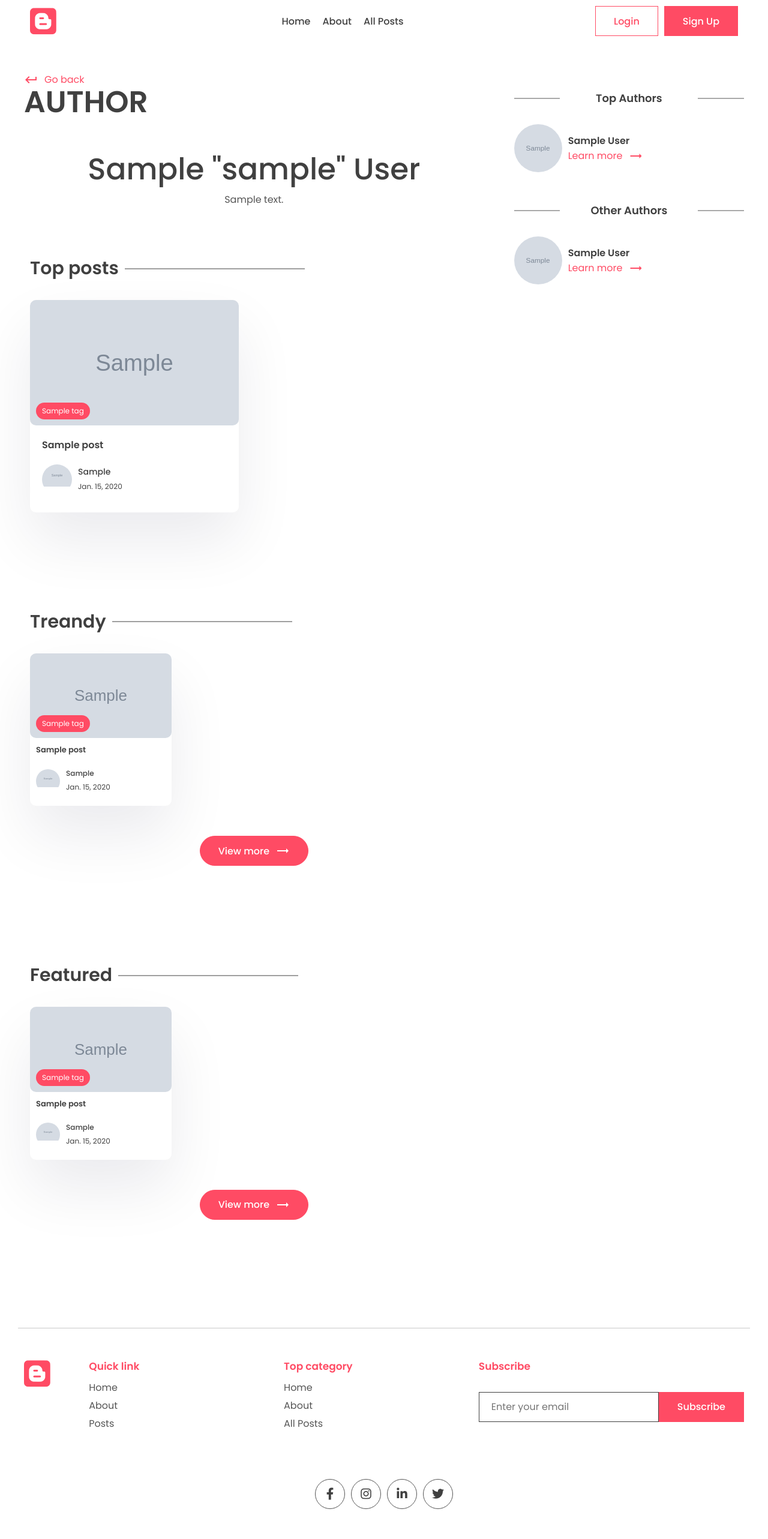
After one commit to MK543/PJF_Kozlowski, a Django app: a page that uses templates/base.html in a window 1280 px wide. The commit adds this page. Shown: the whole page at 60% size. Run offline with Django 5.2, Linux system fonts and the light colour scheme; tables that the repository leaves empty hold one stand-in row (values such as "Sample post"); grey boxes marked "Sample" are stand-in pictures; some libraries are stand-ins or nearby versions.

Commit message:
Added author side, tag side, search side, about side, cookies

```diff
--- a/app/admin.py
+++ b/app/admin.py
@@ -1,8 +1,10 @@
 from django.contrib import admin
 
-from app.models import Comment, Post, Tag
+from app.models import Comment, Post, Profile, Tag, WebsiteMeta
 
 # Register your models here.
 admin.site.register(Post)
 admin.site.register(Tag)
 admin.site.register(Comment)
+admin.site.register(Profile)
+admin.site.register(WebsiteMeta)
--- /dev/null
+++ b/app/templates/app/author.html
@@ -0,0 +1,180 @@
+{% extends "base.html" %}
+{% load static %}
+{% block title %}Blog | Author's page {% endblock title %}
+{% block content %}
+    <div class="container">
+        <div class="layout">
+          <!-- left layout -->
+          <div class="left">
+            <div class="page-top">
+              <div class="top flex">
+                <div class="page-name">
+                  <a href="#" class="learn">
+                    <span class="material-icons"> keyboard_return </span> Go
+                    back
+                  </a>
+                  <h1>Author</h1>
+                </div>
+              </div>
+            </div>
+
+            <center>
+                <div class="typo">
+                    <h1 class="title">{{author.user.first_name}} "{{author.user.username}}" {{author.user.last_name}}</h1>
+                    <p>{{author.bio}}</p>
+                </div>
+            </center>
+            <section class="sp">
+                <div class="container">
+                    <h1 class="sec-title">Top posts</h1>
+                    <div class="grid-2 blog">
+                    {% for post in top_posts %}
+                    <!-- card -->
+                        <a href="{% url "post_page" post.slug %}">
+                            <div class="card">
+                                <div class="post-img">
+                                    <img src="{{post.image.url}}" alt="" />
+                                    <div class="tag">{{post.tags.all.0.name}}</div>
+                                </div>
+                                <div class="card-content">
+                                    <h3>
+                                    {{ post.title }}
+                                    </h3>
+                                    <div class="author">
+                                        <div class="profile-pic">
+                                            <img src="{{author.profile_image.url}}" alt="" />
+                                        </div>
+                                        <div class="details">
+                                            <p>{{author.user.first_name}}</p>
+                                            <small>{{post.last_updated|date}}</small>
+                                        </div>
+                                    </div>
+                                </div>
+                            </div>
+                        </a>
+                    <!-- card end-->
+                    {% empty %}
+                    <p>Nothing to show here</p>
+                    {% endfor %}
+                    </div>
+                </div>
+            </section>
+            <section class="sp">
+                <div class="container">
+                    <h1 class="sec-title">Treandy</h1>
+                    <div class="grid-3 blog-grid">
+                        {% for post in recent_posts %}
+                        <!-- card -->
+                        <a href="{% url "post_page" post.slug %}">
+                            <div class="card">
+                                <div class="post-img">
+                                    <img src="{{post.image.url}}" alt="" />
+                                    <div class="tag">{{post.tags.all.0.name}}</div>
+                                </div>
+                                <div class="card-content">
+                                    <h3>{{ post.title }}</h3>
+                                    <div class="author">
+                                        <div class="profile-pic">
+                                            <img src="{{author.profile_image.url}}" alt="" />
+                                        </div>
+                                        <div class="details">
+                                            <p>{{author.user.first_name}}</p>
+                                            <small>{{post.last_updated|date}}</small>
+                                        </div>
+                                    </div>
+                                </div>
+                            </div>
+                        </a>
+                        <!-- card end-->
+                        {% empty %}
+                        <p>Nothing to show here</p>
+                        {% endfor %}
+                    </div>
+                <center>
+                    <button class="btn btn-primary rounded view">
+                        View more
+                        <span class="material-icons"> trending_flat </span>
+                    </button>
+                </center>
+              </div>
+            </section>
+            <section class="sp">
+                <div class="container">
+                    <h1 class="sec-title">Featured</h1>
+                    <div class="grid-3 blog-grid">
+                    {% for post in featured_posts %}
+                    <!-- card -->
+                        <a href="{% url "post_page" post.slug %}">
+                            <div class="card">
+                                <div class="post-img">
+                                    <img src="{{post.image.url}}" alt="" />
+                                    <div class="tag">{{post.tags.all.0.name}}</div>
+                                </div>
+                                <div class="card-content">
+                                    <h3>{{ post.title }}</h3>
+                                    <div class="author">
+                                        <div class="profile-pic">
+                                            <img src="{{post.author.profile.profile_image.url}}" alt="" />
+                                        </div>
+                                        <div class="details">
+                                            <p>{{post.author.first_name}}</p>
+                                            <small>{{post.last_updated|date}}</small>
+                                        </div>
+                                    </div>
+                                </div>
+                            </div>
+                        </a>
+                    <!-- card end-->
+                    {% empty %}
+                    <p>Nothing to show here</p>
+                    {% endfor %}
+                    </div>
+                    <center>
+                    <button class="btn btn-primary rounded view">
+                        View more
+                        <span class="material-icons"> trending_flat </span>
+                    </button>
+                    </center>
+                </div>
+            </section>
+          </div>
+          <!-- left layout end -->
+
+          <!-- right layout -->
+          <div class="right">
+            <div class="block">
+                <h2 class="title2">Top Authors</h2>
+                {% for author in top_authors  %}
+                <div class="recent-post other-author">
+                    <div class="rounded-img">
+                        <img src="{{author.profile.profile_image.url}}" alt="" />
+                    </div>
+                    <div class="recent-content">
+                        <h3>{{author.first_name}} {{author.last_name}}</h3>
+                        <a class="learn" href="{% url "author_page" author.profile.slug %}">Learn more
+                        <span class="material-icons"> trending_flat </span></a>
+                    </div>
+                </div>
+              {% endfor %}
+            </div>
+
+            <div class="block">
+                <h2 class="title2">Other Authors</h2>
+                {% for author in top_authors  %}
+                <div class="recent-post other-author">
+                    <div class="rounded-img">
+                        <img src="{{author.profile.profile_image.url}}" alt="" />
+                    </div>
+                    <div class="recent-content">
+                        <h3>{{author.first_name}} {{author.last_name}}</h3>
+                        <a class="learn" href="{% url "author_page" author.profile.slug %}">Learn more
+                        <span class="material-icons"> trending_flat </span></a>
+                    </div>
+                </div>
+                {% endfor %}
+            </div>
+          </div>
+          <!-- right layout end -->
+        </div>
+      </div>
+{% endblock content %}
--- a/app/templates/app/post.html
+++ b/app/templates/app/post.html
@@ -55,11 +55,11 @@
                   </div>
                   <div class="blog-post-content">
                     <p>
-                    {{ post.content }}
+                    {{ post.content|safe }}
                     </p>
                     <div class="blog-tags">
                         {% for tag in post.tags.all %}
-                        <div class="tag">{{ tag.name }}</div>
+                        <a href="{% url 'tag_page' tag.slug %}"  class="tag">{{ tag.name }}</a>
                         {% endfor %}
                     </div>
                     <div class="social-share">
--- a/app/urls.py
+++ b/app/urls.py
@@ -22,4 +22,9 @@ from app import views
 urlpatterns = [
     path('post/<slug:slug>', views.post_page, name='post_page'),
     path('', views.index, name='index'),
+    path('tag/<slug:slug>', views.tag_page, name='tag_page'),
+    path('author/<slug:slug>', views.author_page, name='author_page'),
+    path('search/', views.search_posts, name='search_page'),
+    path('about/', views.about, name='about'),
+
 ]
--- a/app/views.py
+++ b/app/views.py
@@ -1,8 +1,10 @@
 from django.urls import reverse
 from django.shortcuts import redirect, render
-from app.forms import CommentForm
+from app.forms import CommentForm, SubscribeForm
 from django.http import HttpResponseRedirect
-from app.models import Comment, Post
+from app.models import Comment, Post, Profile, Subscribe, Tag, WebsiteMeta
+from django.contrib.auth.models import User
+from django.db.models import Count
 
 # Create your views here.
 def post_page(request, slug):
@@ -38,6 +40,86 @@ def post_page(request, slug):
     return render(request, "app/post.html", context)
 
 def index(request):
-    posts = Post.objects.all()
-    context = {'posts': posts}
+
+    website_info = None
+    if WebsiteMeta.objects.all().exists():
+        website_info = WebsiteMeta.objects.all()[0]
+
+    featured_blog = Post.objects.filter(is_featured = True).order_by('-last_updated')
+    if featured_blog:
+        featured_blog = featured_blog[0]
+
+    top_posts = Post.objects.all().order_by('-view_count')[0:3]
+    recent_posts = Post.objects.all().order_by('-last_updated')[0:3]
+    subscribe_succesful = None
+
+    if request.POST:
+        subscribe_form = SubscribeForm(request.POST)
+        if subscribe_form.is_valid():
+            subscribe_form.save()
+            request.session['subscribed'] = True
+            subscribe_succesful = "Thank you for subscribing!"
+
+    #posts = Post.objects.all()
+    #context = {'posts': posts}
+    subscribe_form = SubscribeForm()
+    context = {
+                'top_posts': top_posts,
+                'recent_posts':  recent_posts,
+                "subscribe_form": subscribe_form,
+                "subscribe_succesful": subscribe_succesful,
+                "featured_blog": featured_blog,
+                "website_info": website_info
+                }
     return render(request, "app/index.html", context)
+
+def tag_page(request, slug):
+    tag = Tag.objects.get(slug=slug)
+    tags = Tag.objects.all()
+    top_posts = Post.objects.filter(tags__in=[tag.id]).order_by('-view_count')[0:2]
+    recent_posts = Post.objects.all().order_by('-last_updated')[0:3]
+    featured_posts = Post.objects.filter(is_featured = True).order_by('-last_updated')
+    if featured_posts:
+        featured_posts = featured_posts[0:3]
+    context = {'tag': tag,
+               'top_posts': top_posts,
+               'recent_posts': recent_posts,
+               'featured_posts': featured_posts,
+               'tags': tags
+               }
+    return render(request, "app/tag.html", context)
+
+def author_page(request, slug):
+    author = Profile.objects.get(slug=slug)
+    tags = Tag.objects.all()
+    top_posts = Post.objects.filter(author=author.user).order_by('-view_count')[0:2]
+    recent_posts = Post.objects.filter(author=author.user).order_by('-last_updated')[0:3]
+    featured_posts = Post.objects.filter(is_featured = True).order_by('-last_updated')
+    top_authors = User.objects.annotate(number=Count('post')).order_by('number')[0:3]
+    if featured_posts:
+        featured_posts = featured_posts[0:3]
+    context = {'author': author,
+               'top_posts': top_posts,
+               'recent_posts': recent_posts,
+               'featured_posts': featured_posts,
+               'tags': tags,
+               'top_authors': top_authors
+               }
+    return render(request, "app/author.html", context)
+
+def search_posts(request):
+    search_query=''
+    if request.GET.get('q'):
+        search_query=request.GET.get('q')
+    print(f"Search: {search_query}")
+    posts = Post.objects.filter(title__contains=search_query)
+    context = {'posts': posts, 'search_query': search_query}
+    return render(request, "app/search.html", context)
+
+def about(request):
+    website_info = None
+    if WebsiteMeta.objects.all().exists():
+        website_info = WebsiteMeta.objects.all()[0]
+
+    context = {'website_info': website_info}
+    return render(request, "app/about.html", context)
--- a/templates/base.html
+++ b/templates/base.html
@@ -30,9 +30,9 @@
                     <i class="fa-brands fa-blogger"></i>
                 </div>
                 <div class="links">
-                    <a href="index.html">Home</a>
-                    <a href="pages/blog.html">Blog</a>
-                    <a href="pages/author.html">Author</a>
+                    <a href="{% url "index" %}">Home</a>
+                    <a href="{% url "about" %}">About</a>
+                    <a href="">All Posts</a>
                 </div>
                 <div class="action-btn">
                     <a href="pages/login.html"><button class="btn btn-scoundary">Login</button></a>
@@ -52,23 +52,23 @@
         <footer>
             <div class="container">
                 <div class="grid-4">
-                <div class="logo f-logo">
+                <a href="{% url "index" %}" class="logo f-logo">
                     <i class="fa-brands fa-blogger"></i>
-                </div>
+                </a>
                 <div class="link">
                     <h2>Quick link</h2>
                     <div class="q-link">
-                    <a href="#">Home</a>
-                    <a href="#">Blog</a>
-                    <a href="#">Unsubscribe</a>
+                    <a href="{% url "index" %}">Home</a>
+                    <a href="{% url "about" %}">About</a>
+                    <a href="#">Posts</a>
                     </div>
                 </div>
                 <div class="link">
-                    <h2>Top cetagory</h2>
+                    <h2>Top category</h2>
                     <div class="q-link">
-                    <a href="#">Home</a>
-                    <a href="#">Blog</a>
-                    <a href="#">Unsubscribe</a>
+                    <a href="{% url "index" %}">Home</a>
+                    <a href="{% url "about" %}">About</a>
+                    <a href="#">All Posts</a>
                     </div>
                 </div>
                 <div class="news-signup">
```
Also changed, not shown: app/forms.py (+11 -1 lines), app/models.py (+26 -0 lines), app/templates/app/about.html (added, +35 -0 lines), app/templates/app/index.html (+39 -28 lines), app/templates/app/search.html (added, +55 -0 lines), app/templates/app/tag.html (added, +165 -0 lines), upload/images/male.png (added), upload/images/post-4.png (added), upload/images/post-5.png (added).
